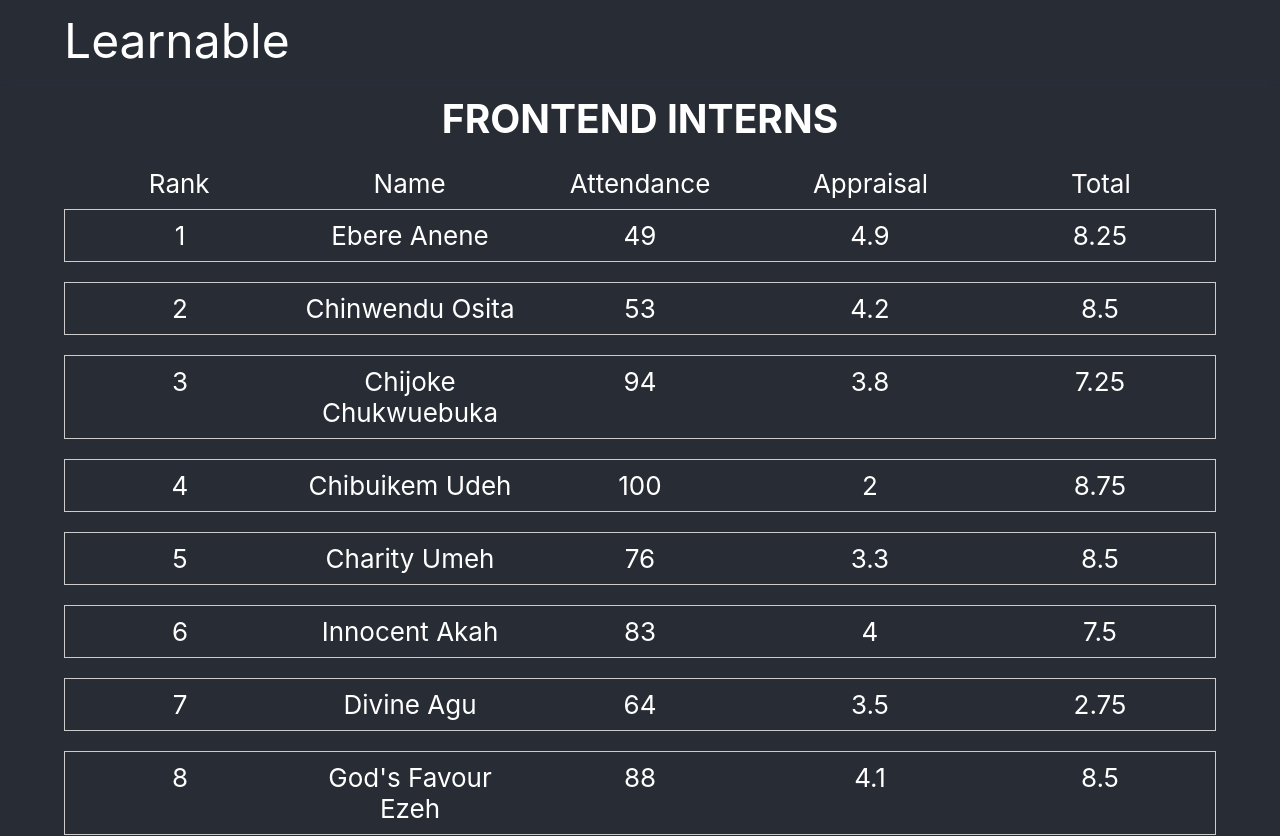
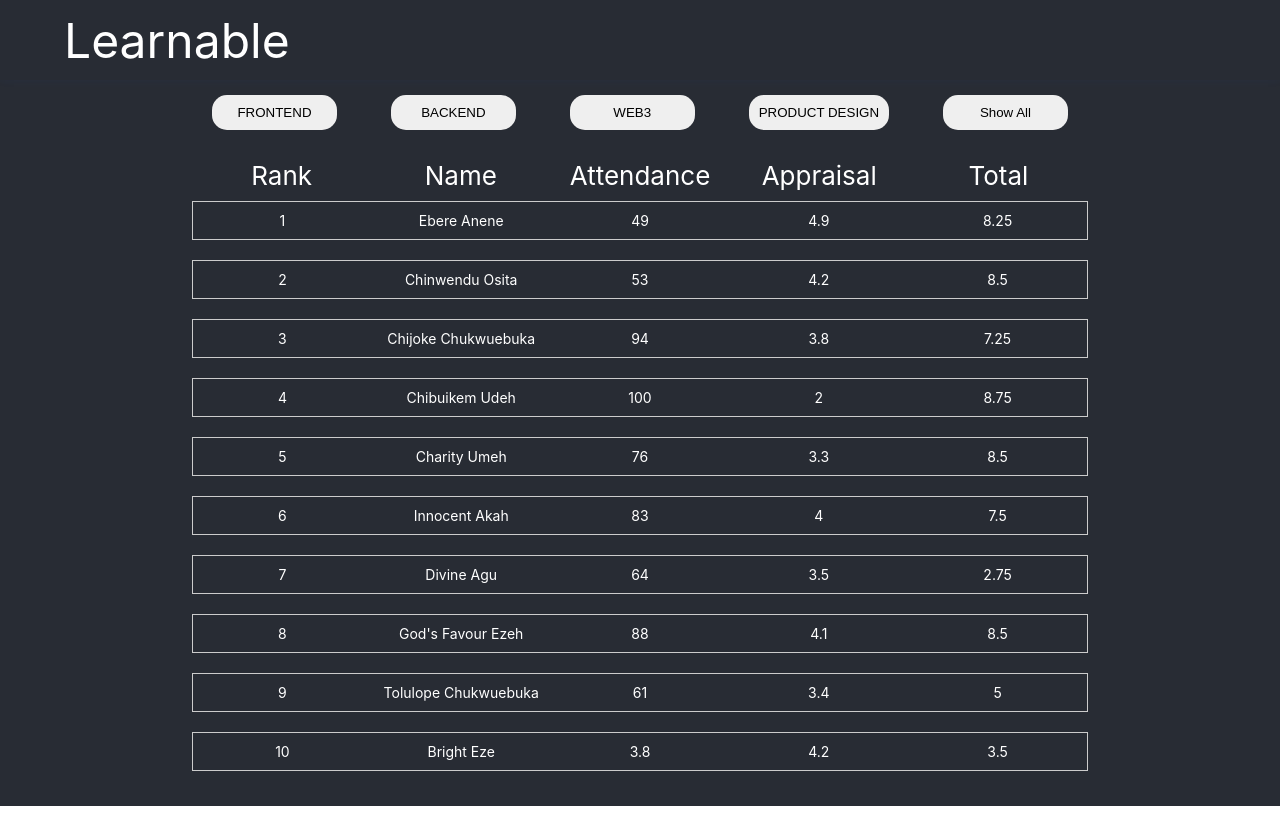
Before and after one commit to somilisa/Result-Management-System, a React (Create React App) app: page / in a window 1280 px wide. Shown: the top 836 px of the page. After the commit the page ends 806 px from the top, so only its background shows below. Built offline with nearby package versions, Linux system fonts and the light colour scheme.

Commit message:
feat: track filtering functionality

```diff
--- a/src/App.css
+++ b/src/App.css
@@ -48,18 +48,24 @@
   width: 100vw;
 }
 
-.table {
-  min-width: 1152px;
+.table-wrapper {
+  display: flex;
+  flex-direction: column;
+  gap: 20px;
+  width: 70%;
+  max-width: 1280px;
+  margin: 15px auto;
 }
-.table-wrapper {
-  width: 90%;
-  max-width: 1280px;
-  margin: 0 auto;
-  overflow-x: scroll;
+.track-buttons {
+  display: flex;
+  justify-content: space-between;
+  padding: 0 20px;
 }
-h2 {
-  text-align: center;
-  line-height: 2;
+.track-buttons button {
+  min-width: 125px;
+  padding: 10px;
+  border: transparent;
+  border-radius: 15px;
 }
 .table-header {
   display: flex;
@@ -75,6 +81,7 @@
   display: flex;
 }
 .table-row p {
+  font-size: 14px;
   flex: 1;
   padding: 10px;
   text-align: center;
--- a/src/App.js
+++ b/src/App.js
@@ -4,14 +4,36 @@
 import InternCard from "./singleIntern";
 
 function App() {
+  const [selectedTrack, setSelectedTrack] = React.useState(null);
+
+  const handleTrackFilter = (track) => {
+    setSelectedTrack(track);
+  };
+
+  const filteredInterns = selectedTrack
+    ? sortedInterns.filter((intern) => intern.track === selectedTrack)
+    : sortedInterns;
+
   return (
     <div className="App">
       <header className="App-header">
         <nav>Learnable</nav>
       </header>
       <main>
-        <h2>FRONTEND INTERNS</h2>
         <div className="table-wrapper">
+          <div class="track-buttons">
+            <button onClick={() => handleTrackFilter("Front End")}>
+              FRONTEND{" "}
+            </button>
+            <button onClick={() => handleTrackFilter("Back End")}>
+              BACKEND{" "}
+            </button>
+            <button onClick={() => handleTrackFilter("Web3")}>WEB3 </button>
+            <button onClick={() => handleTrackFilter("Product Design")}>
+              PRODUCT DESIGN{" "}
+            </button>
+            <button onClick={() => handleTrackFilter(null)}>Show All</button>
+          </div>
           <div className="table">
             <div className="table-header">
               <p>Rank</p>
@@ -20,7 +42,7 @@
               <p>Appraisal</p>
               <p>Total</p>
             </div>
-            {sortedInterns.map((intern, index) => (
+            {filteredInterns.map((intern, index) => (
               <InternCard key={intern.id} rank={index + 1} {...intern} />
             ))}
           </div>
--- a/src/data.js
+++ b/src/data.js
@@ -7,6 +7,7 @@
   {
     id: 1,
     name: "Ebere Anene",
+    track: "Front End",
     attendance: 49,
     appraisal: 4.9,
     scores: [8, 9, 7, 9],
@@ -14,6 +15,7 @@
   {
     id: 2,
     name: "Chinwendu Osita",
+    track: "Back End",
     attendance: 53,
     appraisal: 4.2,
     scores: [8, 9, 8, 9],
@@ -21,6 +23,7 @@
   {
     id: 3,
     name: "Chijoke Chukwuebuka",
+    track: "Web3",
     attendance: 94,
     appraisal: 3.8,
     scores: [5, 7, 8, 9],
@@ -28,6 +31,7 @@
   {
     id: 4,
     name: "Chibuikem Udeh",
+    track: "Product Design",
     attendance: 100,
     appraisal: 2.0,
     scores: [9, 10, 7, 9],
@@ -35,6 +39,7 @@
   {
     id: 5,
     name: "Charity Umeh",
+    track: "Front End",
     attendance: 76,
     appraisal: 3.3,
     scores: [7, 10, 8, 9],
@@ -42,6 +47,7 @@
   {
     id: 6,
     name: "Innocent Akah",
+    track: "Back End",
     attendance: 83,
     appraisal: 4,
     scores: [6, 9, 7, 8],
@@ -49,6 +55,7 @@
   {
     id: 7,
     name: "Divine Agu",
+    track: "Web3",
     attendance: 64,
     appraisal: 3.5,
     scores: [5, 0, 4, 2],
@@ -56,6 +63,7 @@
   {
     id: 8,
     name: "God's Favour Ezeh",
+    track: "Product Design",
     attendance: 88,
     appraisal: 4.1,
     scores: [7, 8, 9, 10],
@@ -63,13 +71,15 @@
   {
     id: 9,
     name: "Tolulope Chukwuebuka",
+    track: "Front End",
     attendance: 61,
     appraisal: 3.4,
     scores: [2, 4, 6, 8],
   },
   {
     id: 10,
-    name: "Bright",
+    name: "Bright Eze",
+    track: "Back End",
     attendance: 3.8,
     appraisal: 4.2,
     scores: [5, 4, 3, 2],
```
